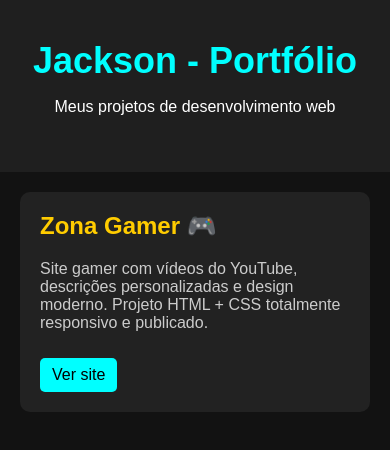
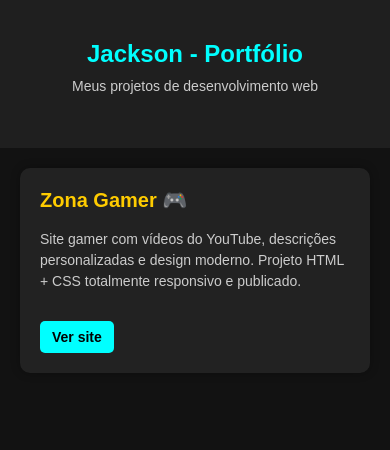
Before and after one commit to Jacksonn111/Zonagamer, a plain HTML site: page index.html in a window 390 px wide. Drawn offline with Linux system fonts and the light colour scheme.

Commit message:
Update index.html

```diff
--- a/index.html
+++ b/index.html
@@ -15,14 +15,20 @@
 
     header {
       background-color: #1f1f1f;
-      padding: 40px 0;
+      padding: 40px 20px;
       text-align: center;
     }
 
     header h1 {
-      font-size: 36px;
+      font-size: 32px;
       color: #00ffff;
       margin: 0;
+    }
+
+    header p {
+      margin-top: 10px;
+      color: #ccc;
+      font-size: 16px;
     }
 
     .container {
@@ -36,29 +42,74 @@
       border-radius: 10px;
       padding: 20px;
       margin-bottom: 20px;
+      box-shadow: 0 0 10px rgba(0,0,0,0.3);
     }
 
     .projeto h2 {
       color: #ffcc00;
       margin-top: 0;
+      font-size: 24px;
     }
 
     .projeto p {
       color: #ccc;
+      font-size: 16px;
+      line-height: 1.5;
     }
 
     .projeto a {
       display: inline-block;
-      margin-top: 10px;
-      padding: 8px 12px;
+      margin-top: 15px;
+      padding: 10px 16px;
       background-color: #00ffff;
       color: #000;
       text-decoration: none;
       border-radius: 5px;
+      font-weight: bold;
+      transition: background-color 0.3s;
     }
 
     .projeto a:hover {
       background-color: #00cccc;
+    }
+
+    /* Responsividade para celulares */
+    @media (max-width: 600px) {
+      header h1 {
+        font-size: 24px;
+      }
+
+      header p {
+        font-size: 14px;
+      }
+
+      .projeto h2 {
+        font-size: 20px;
+      }
+
+      .projeto p {
+        font-size: 14px;
+      }
+
+      .projeto a {
+        padding: 8px 12px;
+        font-size: 14px;
+      }
+    }
+
+    /* Ajustes para tablets */
+    @media (min-width: 601px) and (max-width: 1023px) {
+      header h1 {
+        font-size: 28px;
+      }
+
+      .projeto h2 {
+        font-size: 22px;
+      }
+
+      .projeto p {
+        font-size: 15px;
+      }
     }
   </style>
 </head>
@@ -77,8 +128,7 @@
       <a href="https://jacksonn111.github.io/Zonagamer/" target="_blank">Ver site</a>
     </div>
 
-    <!-- Você pode copiar isso aqui para novos projetos depois -->
-
+    <!-- Modelo para adicionar mais projetos no futuro -->
     <!--
     <div class="projeto">
       <h2>Nome do Projeto</h2>
```
